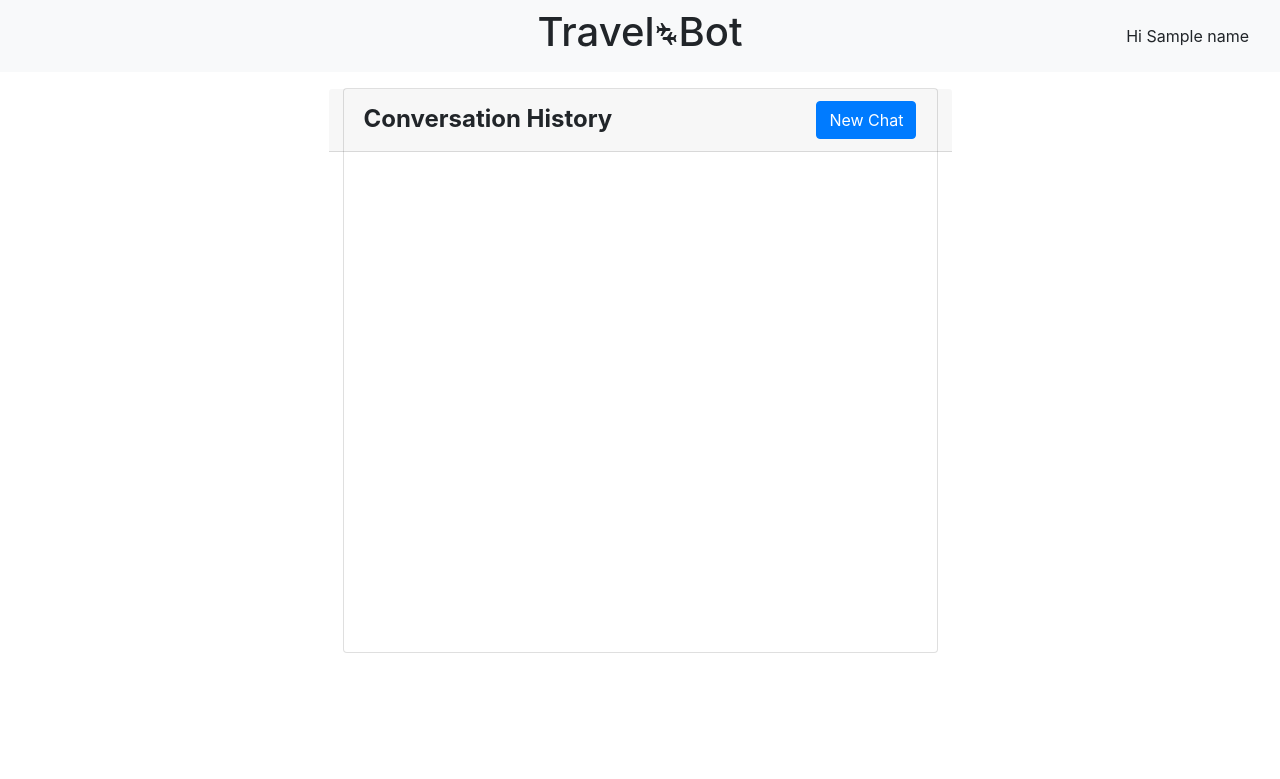
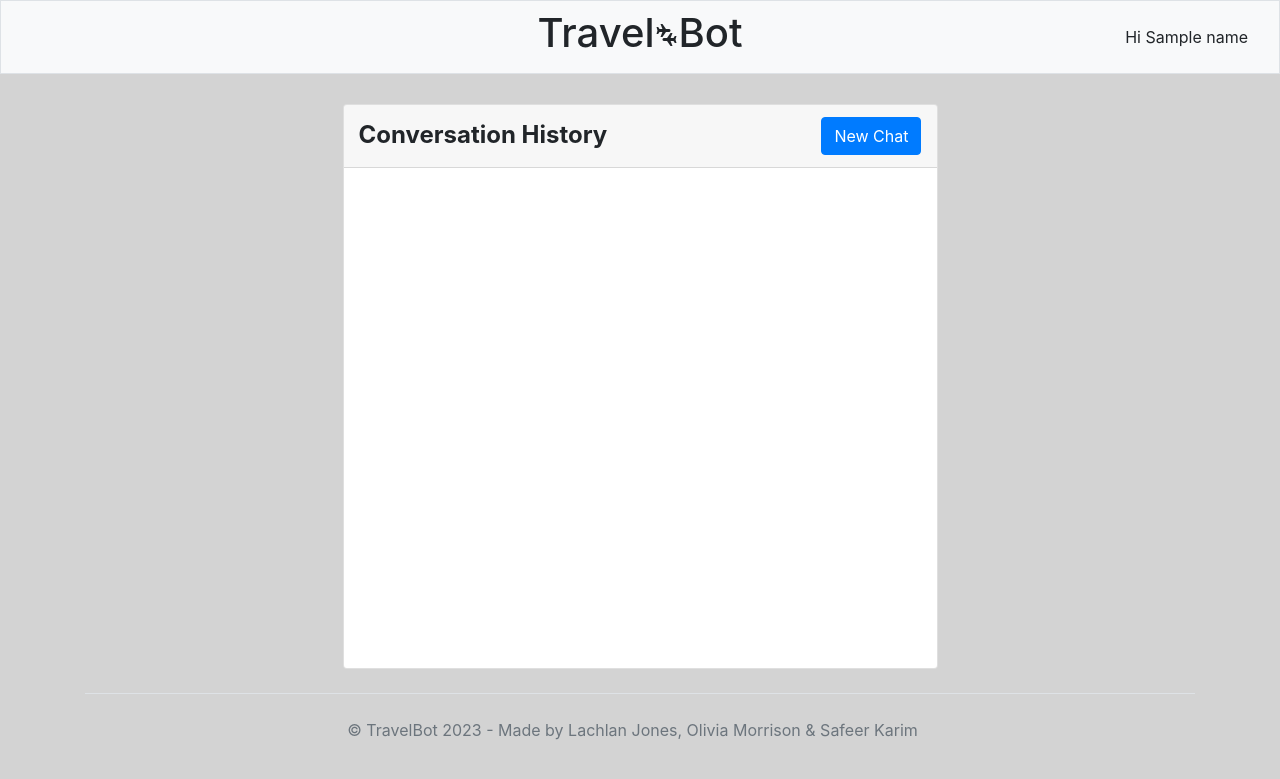
Before and after one commit to livM07/Chat-Application-Project, a Flask app: template app/templates/history-page.html in a window 1280 px wide. Shown: the top 779 px of the page. Run offline with Flask 3, Linux system fonts and the light colour scheme; the template is opened without the code that fills it: most values are stand-ins (such as "Sample title", 1, 10 or a date in 2020); data that the repository does not hold is empty; some libraries are stand-ins or nearby versions.

Commit message:
minor changes

```diff
--- a/app/templates/history-page.html
+++ b/app/templates/history-page.html
@@ -1,4 +1,4 @@
-{% block content %}
+
 <!DOCTYPE html>
 <html lang="en">
 <head>
@@ -14,32 +14,46 @@
     <link href="/app/static/history.css/" rel="stylesheet">
     <!-- JQUERY -->
     <script src="https://ajax.googleapis.com/ajax/libs/jquery/3.6.4/jquery.min.js"></script>
+    <!-- history.js -->
+    <script src="static/js/history.js" defer></script>
+
     <title>Chat History</title>
 
     <style>
+        .rowStyling {
+            margin-left: 0px;
+            margin-right: 0px;
+            padding-left: 0px;
+            padding-right: 0px;
+        }
+        .conversationElement {
+            font-size: large;
+            margin: 10px;
+        }
         .s {
-            border: 2px solid black;
-            margin-bottom: 10px;
+            /* border: 2px solid black; */
+            margin-bottom: 20px;
+            /* background-color: rgba(214, 214, 214, 0); */
         }
         .s:hover {
-            background-color: lightgray;
+            background-color:rgb(31, 86, 133);
             cursor: pointer;
         }
     </style>
 </head>
-<body onload="getConversations(event)">
+<body onload="getConversations(event)" style="background-color:lightgray">
 
-    <nav class="navbar navbar-expand-lg navbar-light bg-light">
+    <nav class="navbar navbar-expand-lg navbar-light bg-light border">
         <div class="col-4"></div>
         <h1 class="col-4 text-center">Travel<span class="material-symbols-outlined">connecting_airports</span>Bot</h1>
         <div class="col-4 text-right">Hi {{name}}<span id="username"></span></div>
     </nav>
-    <div class="row">
+    <div class="row" style="background-color:lightgray">
         <div class="col-3"></div>
         <div class="col-6">
-            <div class="container mt-3">
+            <div class="container" style="margin-top: 30px;">
                 <div class="card">
-                    <div class="card-header row">
+                    <div class="card-header row" style="margin-left: 0px; margin-right: 0px; padding-left: 0px; padding-right: 0px;">
                         <div class="col-8" style="font-size: x-large; font-weight: bold; align-items: center;">Conversation History</div>
                         <div class="col-4 form-inline justify-content-end">
                             <button type="button" class="btn btn-primary" onclick="window.location.href='/chat';">New Chat</button>
@@ -54,59 +68,12 @@
         <div class="col-3"></div>
     </div>
 
+    <div class="container">
+        <footer class="d-flex flex-wrap justify-content-between align-items-center py-3 my-4 border-top">
+        <ul class="nav col-md-12 justify-content-center">
+            <li class="nav-item"><a href="#" class="nav-link px-2 text-muted">&copy; TravelBot 2023 - Made by Lachlan Jones, Olivia Morrison & Safeer Karim</a></li>
+          </ul>
+        </footer>
+    </div>
 </body>
 </html>
-
-<script defer>
-    const chatLog = document.getElementById('chat-log');
-    function getConversations(event) {
-        event.preventDefault();
-
-        message = 'HI';
-        //location = 'italy';
-
-        fetch('/get_conversations', {
-            method: 'POST',
-            headers: {
-                'Content-Type': 'application/x-www-form-urlencoded'
-            }
-        })
-        .then(response => response.text())
-        .then(reply => {
-
-            x = JSON.parse(reply)
-            console.log(x)
-
-            y = x.length
-            console.log(y)
-
-            for (var i=0; i<x.length/2; i++) {
-                const rowDiv = document.createElement('div');
-                rowDiv.classList.add('row', 's', 'rounded-pill')
-                const col1 = document.createElement('div');
-                col1.classList.add('col-12', 'text-center')
-                const col2 = document.createElement('div');
-                //col2.classList.add('col-4')
-
-                col1.innerHTML = `<strong>${x[2*i+1]}</strong>`;
-
-                rowDiv.appendChild(col1)
-                rowDiv.appendChild(col2)
-
-                rowDiv.value = x[2*i]
-
-                //rowDiv.onclick = function(){alert("conversationID: " + rowDiv.value)}
-                rowDiv.onclick = function(){window.location.href='/chat/'+rowDiv.value}
-
-                if(x[2*i+1] != "") {
-                    chatLog.appendChild(rowDiv);
-                }
-            }
-
-        });
-    }
-
-    document.onload(getConversations(event))
-
-</script>
-{% endblock %}
```
